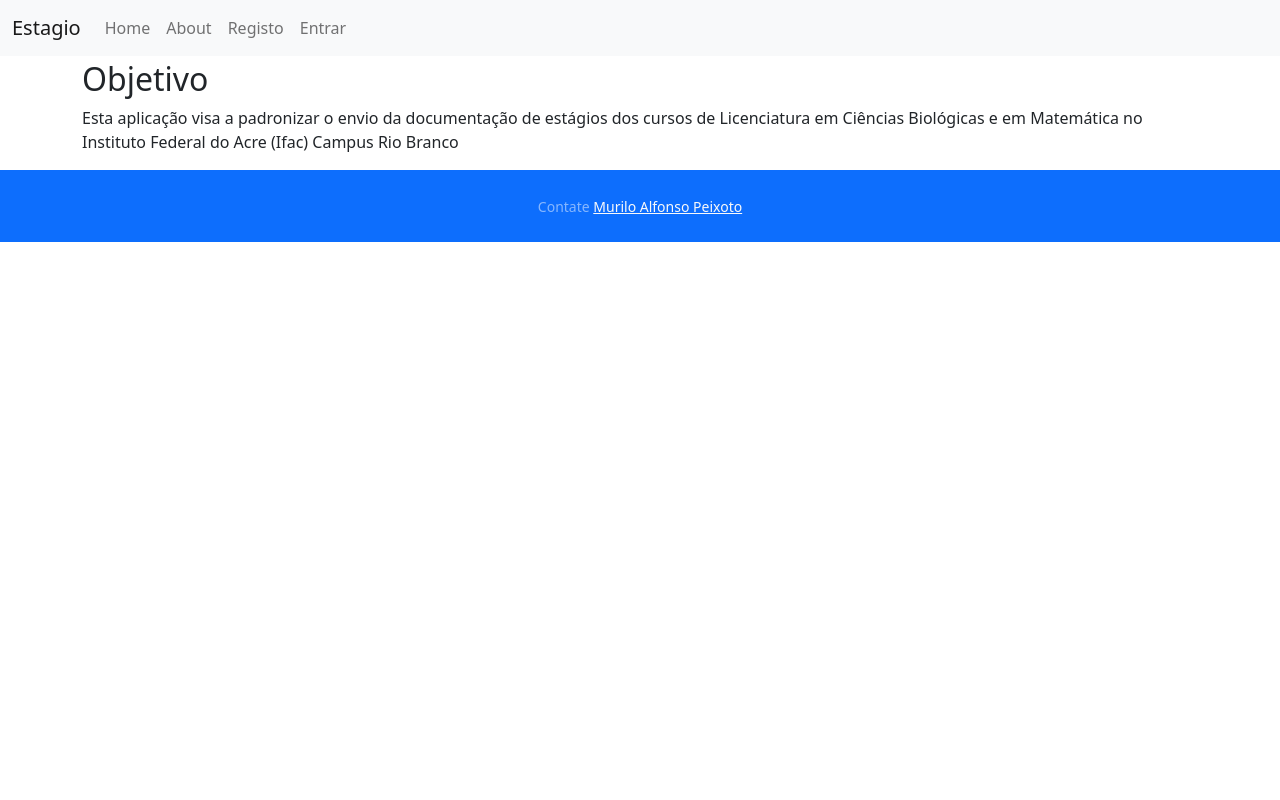
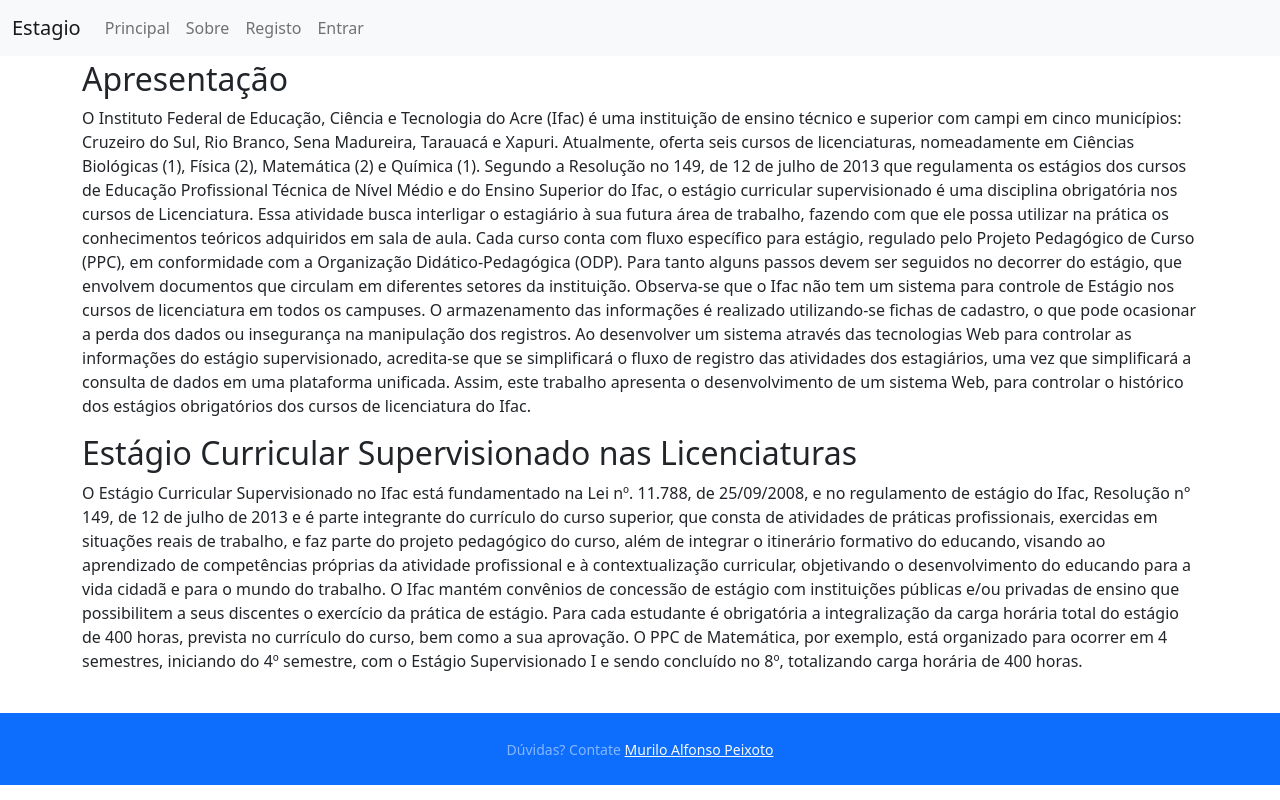
Before and after one commit to muriloalpeixoto/estagio-ufac, a Django app: page /about/ in a window 1280 px wide. Run offline with Django 3.2, Linux system fonts and the light colour scheme; some libraries are stand-ins or nearby versions.

Commit message:
Adição de páginas para registro das escolas e anexar documentos do estágio

```diff
--- a/config/urls.py
+++ b/config/urls.py
@@ -16,9 +16,9 @@ from estagio.main.views import (
 
 urlpatterns = [
     path("", TemplateView.as_view(template_name="pages/home.html"), name="home"),
-    path(
-        "about/", TemplateView.as_view(template_name="pages/about.html"), name="about"
-    ),
+    path("about/", TemplateView.as_view(template_name="pages/about.html"), name="about"),
+    path("cadastro_escola/", TemplateView.as_view(template_name="pages/cadastro_escola.html"), name="cadastro_escola"),
+    path("documentos/", TemplateView.as_view(template_name="pages/documentos.html"), name="documentos"),
     # Django Admin, use {% url 'admin:index' %}
     path(settings.ADMIN_URL, admin.site.urls),
     # User management
--- a/estagio/templates/base.html
+++ b/estagio/templates/base.html
@@ -47,15 +47,24 @@
           <div class="collapse navbar-collapse" id="navbarSupportedContent">
             <ul class="navbar-nav mr-auto">
               <li class="nav-item active">
-                <a class="nav-link" href="{% url 'home' %}">Home <span class="visually-hidden">(current)</span></a>
+                <a class="nav-link" href="{% url 'home' %}">Principal <span class="visually-hidden">(current)</span></a>
               </li>
               <li class="nav-item">
-                <a class="nav-link" href="{% url 'about' %}">About</a>
+                <a class="nav-link" href="{% url 'about' %}">Sobre</a>
               </li>
               {% if request.user.is_authenticated %}
                 <li class="nav-item">
                   {# URL provided by django-allauth/account/urls.py #}
-                  <a class="nav-link" href="{% url 'users:detail' request.user.username  %}">{% translate "My Profile" %}</a>
+                  <a class="nav-link" href="{% url 'users:detail' request.user.username  %}">Meu perfil</a>
+                  <!-- {% translate "My Profile" %} -->
+                </li>
+                <li class="nav-item">
+                  {# URL provided by django-allauth/account/urls.py #}
+                  <a class="nav-link" href="{% url 'cadastro_escola' %}">Cadastro de Escolas</a>
+                </li>
+                <li class="nav-item">
+                  {# URL provided by django-allauth/account/urls.py #}
+                  <a class="nav-link" href="{% url 'documentos' %}">Documentos</a>
                 </li>
                 <li class="nav-item">
                   {# URL provided by django-allauth/account/urls.py #}
@@ -108,10 +117,12 @@
     {% endblock inline_javascript %}
   </body>
 
+  <br>
+
   <footer class="py-4 bg-primary text-white-50">
     <div class="container text-center">
         <small>
-            Contate
+            Dúvidas? Contate
             <a class="text-light" href="https://github.com/muriloalpeixoto">
                 Murilo Alfonso Peixoto
             </a>
--- a/estagio/templates/pages/about.html
+++ b/estagio/templates/pages/about.html
@@ -1,7 +1,45 @@
 {% extends "base.html" %}
 {% block content %}
-    <h2>Objetivo</h2>
-    <p>Esta aplicação visa a padronizar o envio da documentação
-        de estágios dos cursos de Licenciatura em Ciências Biológicas e em Matemática
-        no Instituto Federal do Acre (Ifac) Campus Rio Branco</p>
+<h2>Apresentação</h2>
+<p>O Instituto Federal de Educação, Ciência e Tecnologia do Acre (Ifac) é uma
+    instituição de ensino técnico e superior com campi em cinco municípios:
+    Cruzeiro do Sul, Rio Branco, Sena Madureira, Tarauacá e Xapuri. Atualmente,
+    oferta seis cursos de licenciaturas, nomeadamente em Ciências Biológicas (1),
+    Física (2), Matemática (2) e Química (1). Segundo a Resolução no 149, de 12
+    de julho de 2013 que regulamenta os estágios dos cursos de Educação
+    Profissional Técnica de Nível Médio e do Ensino Superior do Ifac, o estágio
+    curricular supervisionado é uma disciplina obrigatória nos cursos de
+    Licenciatura. Essa atividade busca interligar o estagiário à sua futura
+    área de trabalho, fazendo com que ele possa utilizar na prática os
+    conhecimentos teóricos adquiridos em sala de aula. Cada curso conta com
+    fluxo específico para estágio, regulado pelo Projeto Pedagógico de Curso (PPC),
+    em conformidade com a Organização Didático-Pedagógica (ODP). Para tanto
+    alguns passos devem ser seguidos no decorrer do estágio, que envolvem documentos
+    que circulam em diferentes setores da instituição. Observa-se que o Ifac
+    não tem um sistema para controle de Estágio nos cursos de licenciatura em
+    todos os campuses. O armazenamento das informações é realizado
+    utilizando-se fichas de cadastro, o que pode ocasionar a perda dos
+    dados ou insegurança na manipulação dos registros. Ao desenvolver um
+    sistema através das tecnologias Web para controlar as informações do
+    estágio supervisionado, acredita-se que se simplificará o fluxo de registro
+    das atividades dos estagiários, uma vez que simplificará a consulta de dados
+    em uma plataforma unificada. Assim, este trabalho apresenta o desenvolvimento
+    de um sistema Web, para controlar o histórico dos estágios obrigatórios dos
+    cursos de licenciatura do Ifac.
+
+<h2>Estágio Curricular Supervisionado nas Licenciaturas</h2>
+<p>O Estágio Curricular Supervisionado no Ifac está fundamentado
+        na Lei nº. 11.788, de 25/09/2008, e no regulamento de estágio do Ifac,
+        Resolução n° 149, de 12 de julho de 2013 e é parte integrante do currículo do curso
+        superior, que consta de atividades de práticas profissionais, exercidas em situações
+        reais de trabalho, e faz parte do projeto pedagógico do curso, além de integrar o itinerário
+        formativo do educando, visando ao aprendizado de competências próprias da atividade profissional
+        e à contextualização curricular, objetivando o desenvolvimento do educando para a vida cidadã e
+        para o mundo do trabalho. O Ifac mantém convênios de concessão de estágio com
+        instituições públicas e/ou privadas de ensino que possibilitem a seus discentes
+        o exercício da prática de estágio. Para cada estudante é obrigatória a integralização da carga
+        horária total do estágio de 400 horas, prevista no currículo do curso, bem como a sua aprovação.
+        O PPC de Matemática, por exemplo, está organizado para ocorrer em 4 semestres, iniciando do 4º semestre,
+        com o Estágio Supervisionado I e sendo concluído no 8º, totalizando carga horária de 400 horas.
+        </p>
 {% endblock content %}
--- a/estagio/templates/pages/contact.html
+++ /dev/null
@@ -1 +0,0 @@
-{% extends "base.html" %}
```
Also changed, not shown: estagio/templates/pages/cadastro_escola.html (added, +31 -0 lines), estagio/templates/pages/documentos.html (added, +47 -0 lines), estagio/templates/pages/home.html (+11 -1 lines), config/db.sqlite3.
